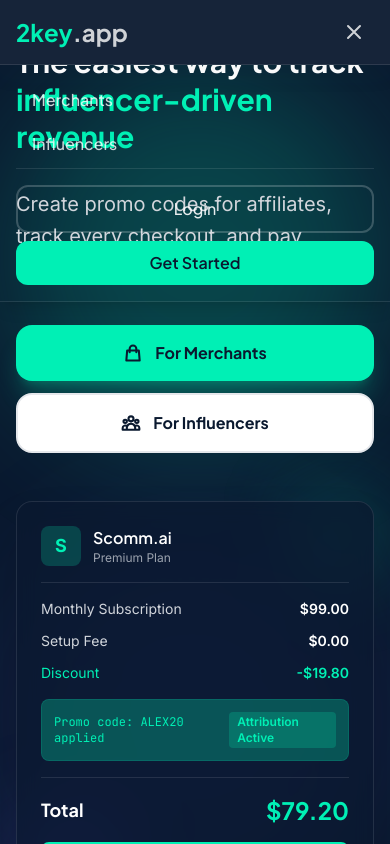
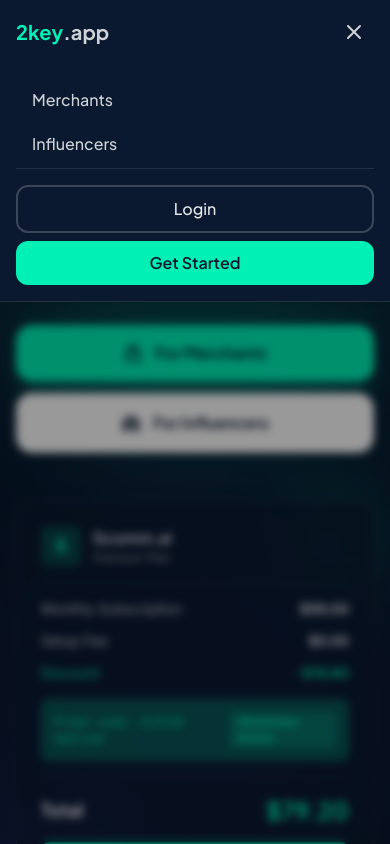
Before and after one commit to 2keyapp/2keyapp.github.io, a Next.js app: page / in a window 390 px wide. Both pictures are taken after a click on the button "Toggle menu". Shown: the top 844 px of the page. Built offline with nearby package versions, Linux system fonts and the light colour scheme.

Commit message:
header responsiveness added

```diff
--- a/app/components/Header.js
+++ b/app/components/Header.js
@@ -16,14 +16,14 @@
   const isActive = (href) => pathname === href
 
   return (
-    <header className="bg-navy/95 backdrop-blur-md w-full sticky top-0 z-50 border-b border-white/10">
+    <header className="bg-navy w-full sticky top-0 z-50 border-b border-white/10">
       <nav className="w-full relative">
-        <div className="flex items-center justify-between h-16 md:h-20 px-4 sm:px-6 lg:px-8 xl:px-12">
+        <div className="flex items-center justify-between h-16 md:h-20 px-4 sm:px-6 md:px-8 lg:px-8 xl:px-12">
           {/* Logo */}
           <div className="flex items-center flex-shrink-0">
             <Link href="/" className="flex items-center group">
-              <div className="text-teal text-2xl font-bold font-heading group-hover:text-teal/80 transition-colors">2key</div>
-              <span className="text-white/80 text-2xl font-bold font-heading group-hover:text-white transition-colors">.app</span>
+              <div className="text-teal text-xl sm:text-2xl font-bold font-heading group-hover:text-teal/80 transition-colors">2key</div>
+              <span className="text-white/80 text-xl sm:text-2xl font-bold font-heading group-hover:text-white transition-colors">.app</span>
             </Link>
           </div>
 
@@ -89,13 +89,15 @@
         </div>
 
         {/* Mobile Menu */}
-        {isMenuOpen && (
-          <>
         <div
-              className="lg:hidden fixed inset-0 bg-black/40 backdrop-blur-sm z-40 top-16 md:top-20"
+          className={`lg:hidden fixed inset-0 bg-black/40 backdrop-blur-sm z-40 top-16 md:top-20 transition-opacity duration-300 ${
+            isMenuOpen ? 'opacity-100' : 'opacity-0 pointer-events-none'
+          }`}
           onClick={() => setIsMenuOpen(false)}
         ></div>
-            <div className="lg:hidden absolute top-full left-0 right-0 bg-navy/98 backdrop-blur-md border-b border-white/10 shadow-lg z-50 pb-4">
+        <div className={`lg:hidden absolute top-full left-0 right-0 bg-navy border-b border-white/10 shadow-lg z-50 pb-4 transition-all duration-300 transform ${
+          isMenuOpen ? 'opacity-100 translate-y-0' : 'opacity-0 -translate-y-4 pointer-events-none'
+        }`}>
           <div className="flex flex-col space-y-1 pt-4 px-4 sm:px-6">
             {navLinks.map((link) => {
               const active = isActive(link.href)
@@ -133,8 +135,6 @@
             </div>
           </div>
         </div>
-          </>
-        )}
       </nav>
     </header>
   )
```
Lines whose indentation alone changed are shown as unchanged.
